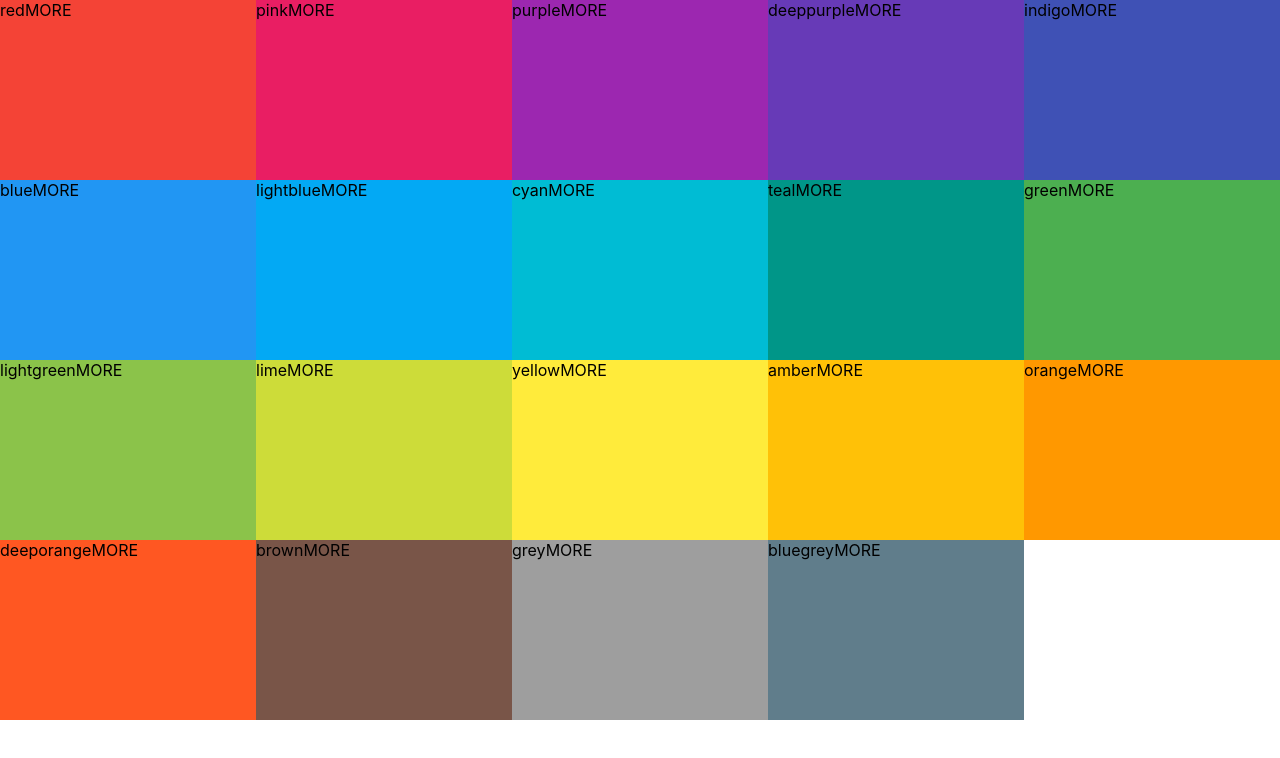
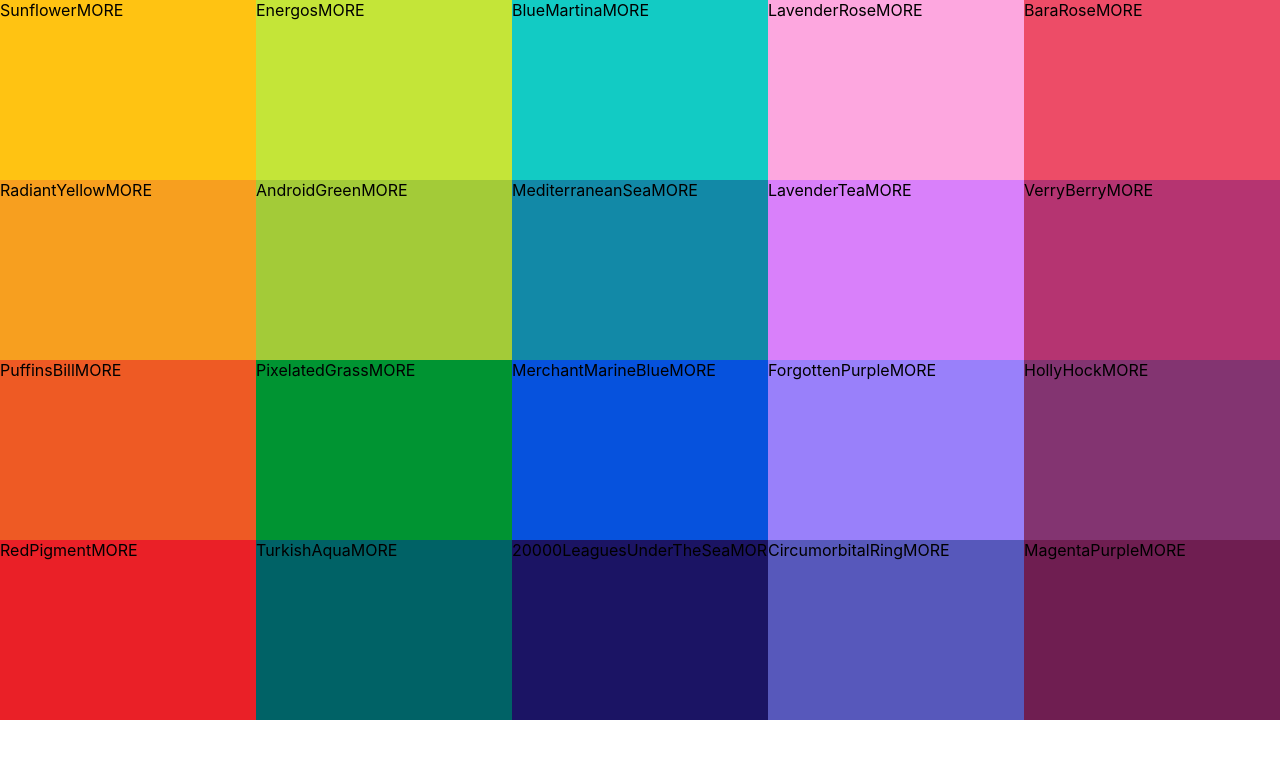
Before and after one commit to Davidxcr/React, a React (Create React App) app in the folder Create-React-App/palette/: page / in a window 1280 px wide. Shown: the top 758 px of the page. Built offline with nearby package versions, Linux system fonts and the light colour scheme.

Commit message:
Styled colorBox

```diff
--- a/Create-React-App/palette/src/App.js
+++ b/Create-React-App/palette/src/App.js
@@ -6,7 +6,7 @@ class App extends Component {
   render() {
     return (
       <div className='App'>
-        <Palette {...seedColors[0]} />
+        <Palette {...seedColors[2]} />
       </div>
     );
   }
```
